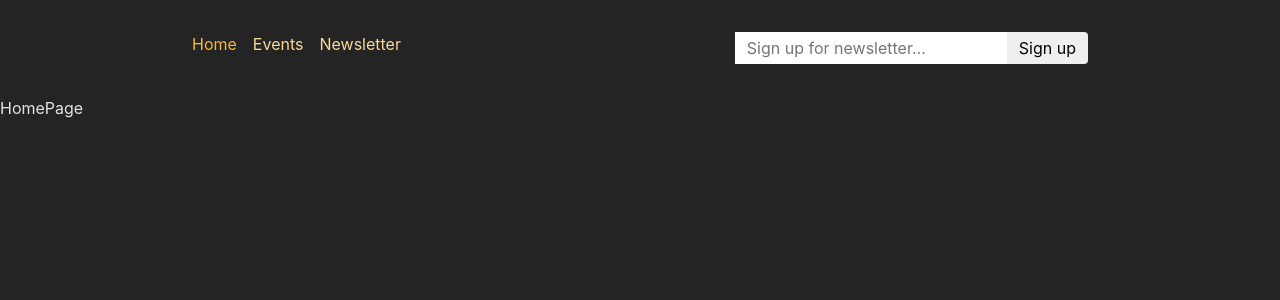
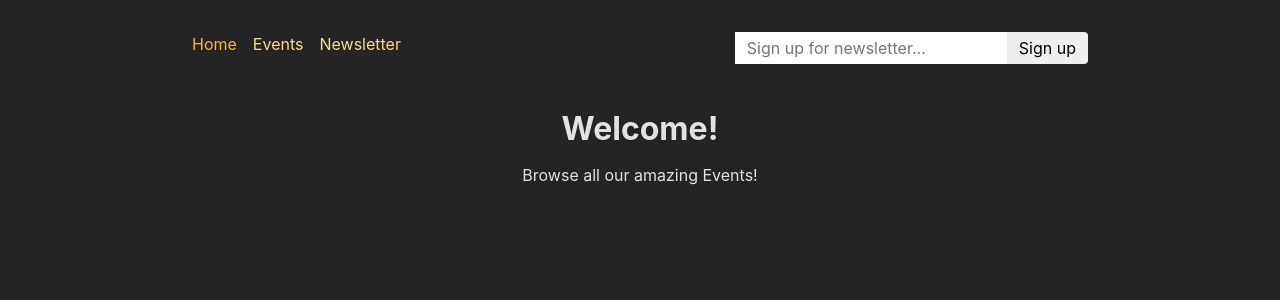
Before and after one commit to AqibNiazi/react-router-authentication, a React (Vite) app in the folder frontend/: page / in a window 1280 px wide. Shown: the top 300 px of the page. Built offline with nearby package versions, Linux system fonts and the light colour scheme.

Commit message:
Events Application Home page upgraded

```diff
--- a/frontend/src/page/Home.jsx
+++ b/frontend/src/page/Home.jsx
@@ -1,7 +1,10 @@
-import React from "react";
-
+import PageContent from "../components/PageContent";
 const HomePage = () => {
-  return <div>HomePage</div>;
+  return (
+    <PageContent title="Welcome!">
+      <p>Browse all our amazing Events!</p>
+    </PageContent>
+  );
 };
 
 export default HomePage;
```
